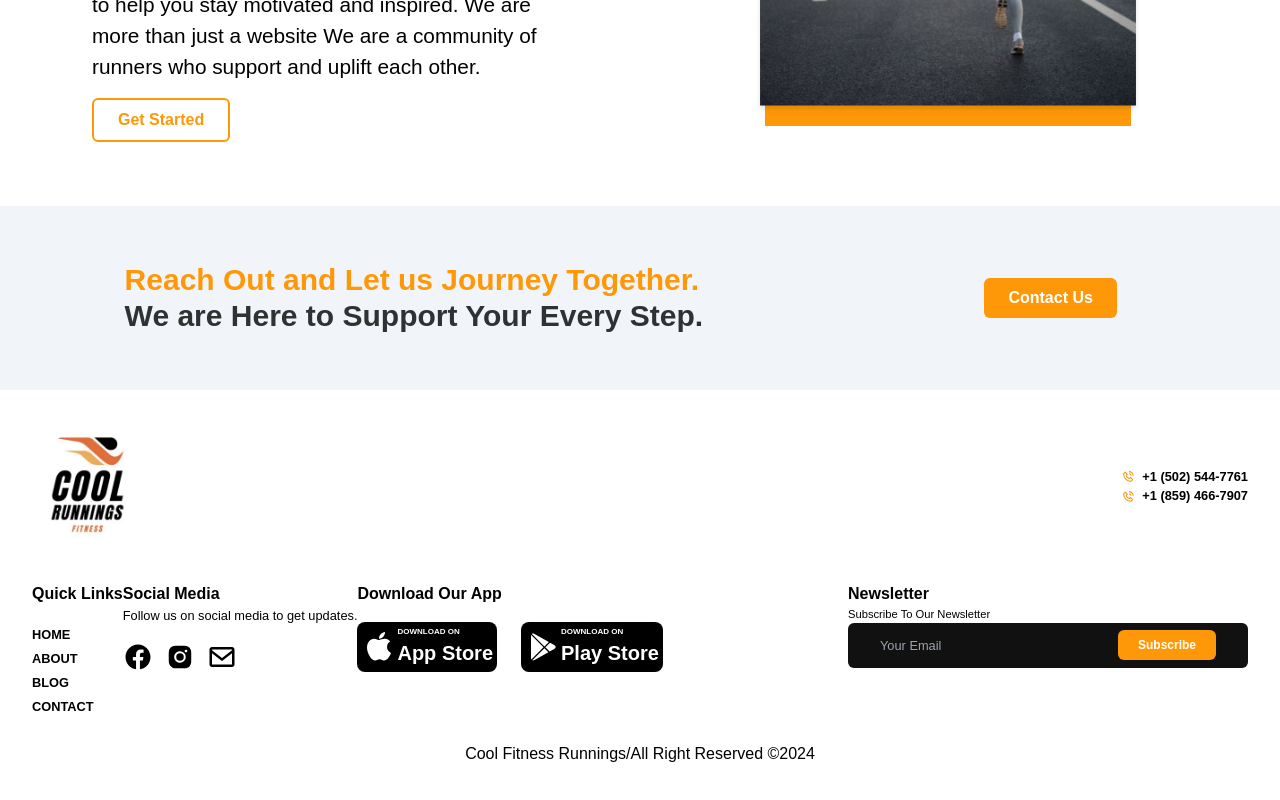
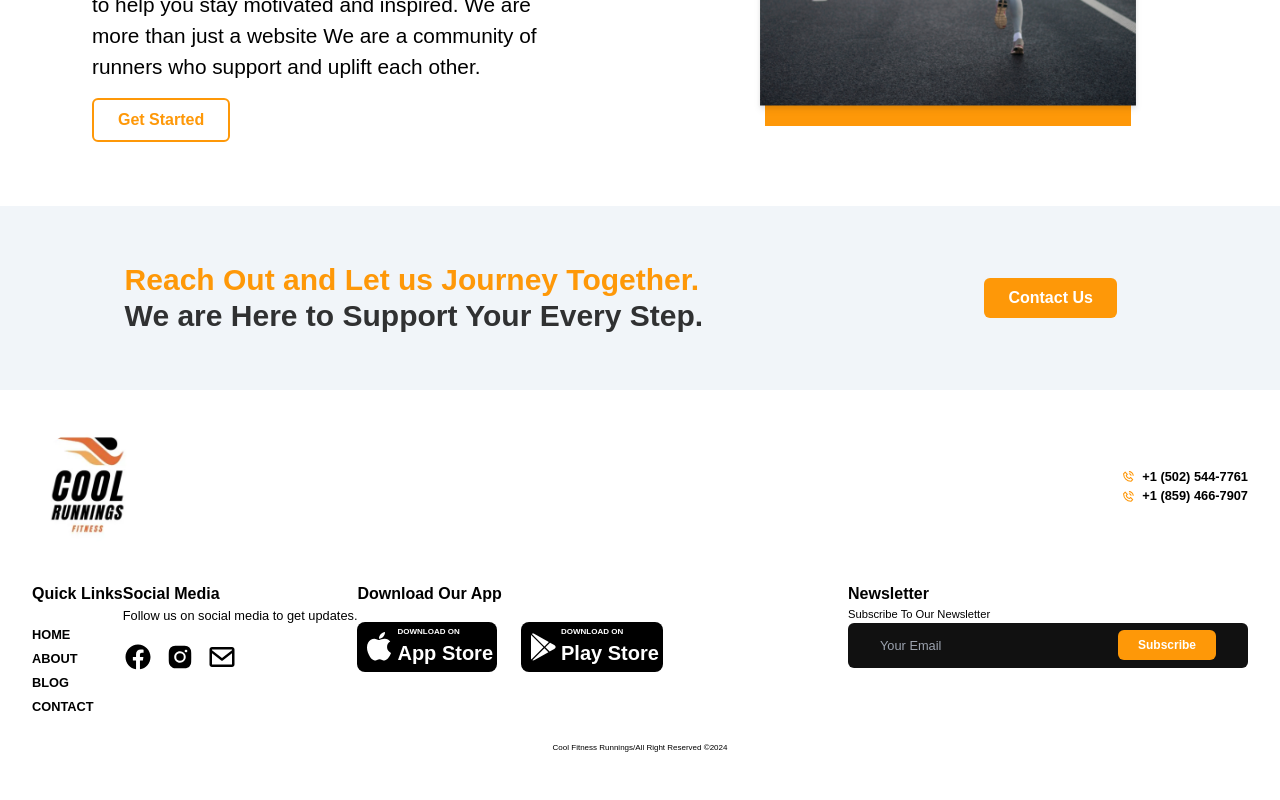
Before and after one commit to Hadehwahle/Fitness-App, a React (Vite) app: page / in a window 1280 px wide. Shown: the part 2215-3015 px from the top of the page. Built offline with nearby package versions, Linux system fonts and the light colour scheme.

Commit message:
modified

```diff
--- a/src/components/Footer/Footer.jsx
+++ b/src/components/Footer/Footer.jsx
@@ -183,7 +183,7 @@ const Footer = () => {
           </div>
         </div>
 
-        <p className="text-center pt-6">
+        <p className="text-center text-[0.5rem] pt-6">
           Cool Fitness Runnings/All Right Reserved &copy;{currentYear}
         </p>
       </footer>
```
